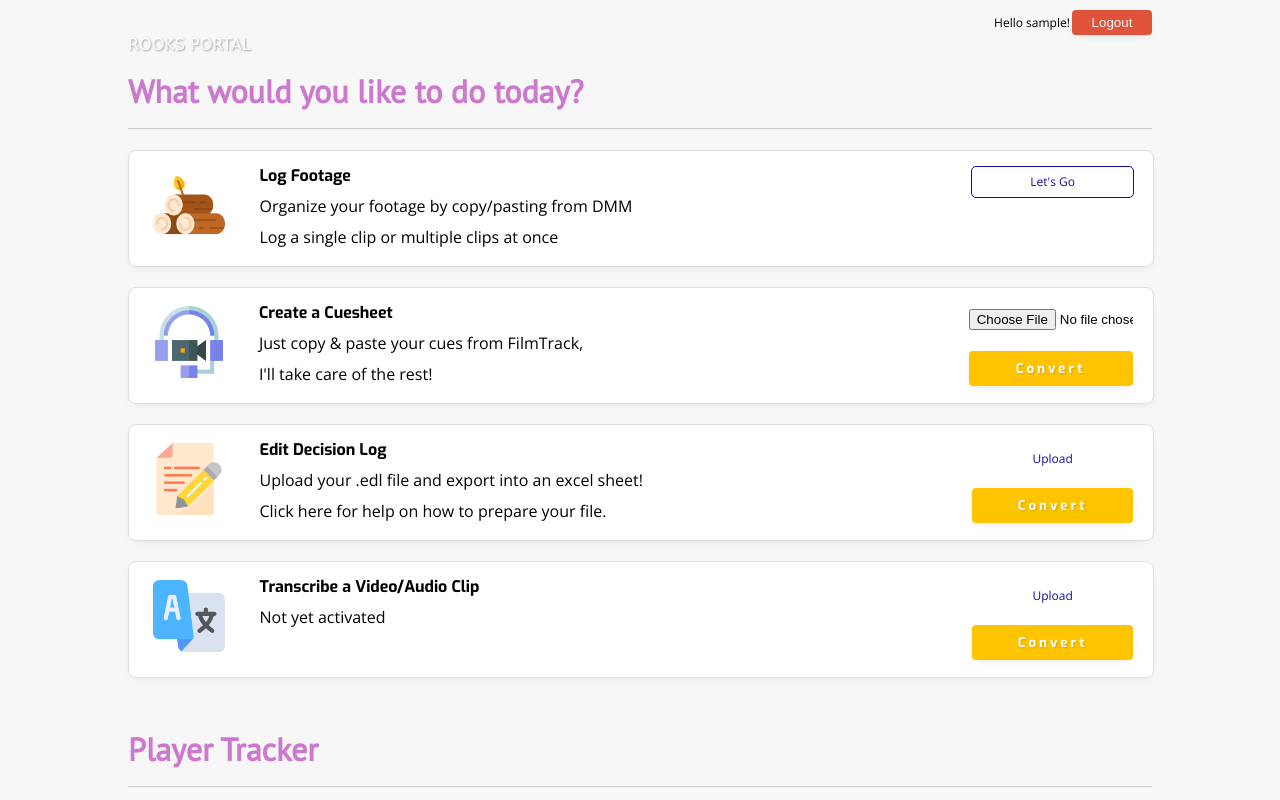
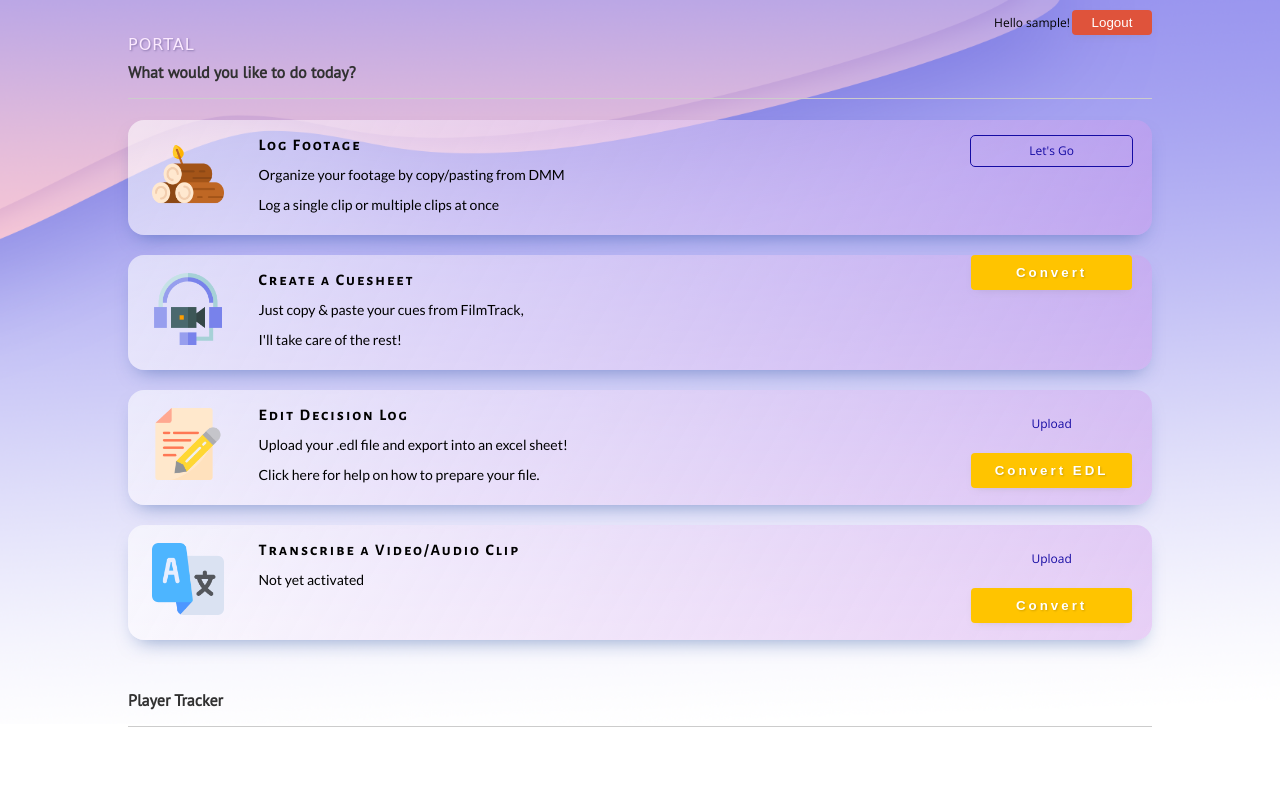
Before and after one commit to chaseahn/yizzly, a Flask app: page /index in a window 1280 px wide. Run offline with Flask 2, Linux system fonts and the light colour scheme; the visitor is signed in with stand-in values (Sample User, id 1); parts of the project's set-up code (start-up, migrations or seed data) failed here and were passed over; some web fonts are replaced.

Commit message:
update index design

```diff
--- a/run/src/controllers/private.py
+++ b/run/src/controllers/private.py
@@ -24,7 +24,12 @@ def index():
             username=user.username
             )
     elif request.method == 'POST':
-        pass
+        if request.form['post_button'] == 'Convert':
+            print('WORKING!')
+
+            pass
+        else:
+            pass
     else:
         pass
 
--- a/run/src/static/css/main.css
+++ b/run/src/static/css/main.css
@@ -1,13 +1,17 @@
 @import url('https://fonts.googleapis.com/css?family=Bowlby+One+SC&display=swap');
-@import url('https://fonts.googleapis.com/css?family=Exo:400,700,900&display=swap');
+@import url('https://fonts.googleapis.com/css?family=Alegreya+Sans+SC:700|Lato&display=swap');
 
 body {
     margin: 0;
     padding: 0;
-    background-color: rgb(247, 247, 247);
     min-height: 100vh;
     justify-content: center;
     align-items: center;
+    background-image: url('/static/img/rooksbg.png');
+    background-repeat: no-repeat;
+    background-position: center center;
+    background-size: cover;
+    background-attachment: fixed;
 }
 
 hr {
@@ -20,9 +24,9 @@ hr {
 }
 
 h1 {
-    color: rgb(204, 120, 207);
+    color: rgb(49, 49, 49);
     font-family: 'PT Sans', sans-serif;
-    font-size: 2em;
+    font-size: 1em;
     margin-block-start: 0.5em;
     margin-block-end: 0.2em;
 }
@@ -34,9 +38,9 @@ h2 {
 
 text {
     color: black;
-    font-family: 'Open Sans', sans-serif;
+    font-family: 'Lato', sans-serif;
     padding: 0px;
-    font-size: 16px;
+    font-size: 14px;
 }
 
 .subtext {
@@ -136,21 +140,23 @@ p {
 .logo-text {
     font-family: 'Bowlby One SC', cursive;
     font-size: 1em;
-    color: black
+    color: rgb(244, 93, 255)
 }
 
 .subheader {
-    font-family: 'Exo', sans-serif;
+    font-family: 'Alegreya Sans SC', sans-serif;
     font-weight: 700;
     font-size: 1em;
-    color: black
+    color: rgb(0, 0, 0);
+    letter-spacing: 2px;
 }
 
 .logo-text span{
     font-family: 'Bowlby One SC', cursive;
     font-size: 1em;
-    color: rgb(255, 255, 255);
-    text-shadow: 1px 1px 2px rgb(37, 37, 16, .4);
+    color: rgb(251, 233, 255);
+    letter-spacing: 1px;
+    text-shadow: 1px 1px 2px rgba(51, 40, 100, 0.4);
 }
 
 .row-container {
@@ -165,14 +171,14 @@ p {
     width: 100%;
     height: auto;
     border-style: solid;
-    border-width: .5px;
+    border-width: 0px;
     border-color: rgb(223, 223, 223);
-    border-radius: .5em;
+    border-radius: 1em;
     line-height: 30px;
     margin-top: 20px;
     min-height: 115px;
-    background-image: linear-gradient(90deg, rgb(255, 255, 255), rgb(255, 255, 255));
-    box-shadow: 0px 3px 10px -5px rgb(128, 128, 128, .3);
+    background-image: linear-gradient(120deg,  rgba(255, 255, 255, 0.582), rgb(207, 147, 235, .4));
+    box-shadow: 0px 10px 20px -10px rgba(20, 65, 150, .5);
 }
 
 .h-col .row-info {
--- a/run/src/templates/private/index.html
+++ b/run/src/templates/private/index.html
@@ -8,7 +8,7 @@
     <head>
         <meta charset="utf-8">
         <meta http-equiv="X-UA-Compatible" content="IE=edge">
-        <title>Homepage</title>
+        <title>{(title}}</title>
         <meta name="description" content="">
         <meta name="viewport" content="width=device-width, initial-scale=1">
         <link rel="shortcut icon" href="{{ url_for('static', filename='img/favicon.ico') }}">
@@ -17,7 +17,7 @@
     </head>
     <body>
         <!-- TODO ADD HOVERS -->
-
+        <form action="/index" method="post" enctype="multipart/form-data">
         <div class="row-container">
             <div class="title">
                 <div class="user-store">
@@ -28,7 +28,7 @@
                 </div>
                 <div class="header-container">
                     <div class="logo-text">
-                        <span>ROOKS PORTAL</span>
+                        <span>PORTAL</span>
                     </div>
                 </div>
                 <h1>
@@ -81,9 +81,9 @@
                     </div>
                     <div class="row-action">
                         <div class="button-container">
-                            <div class="upload-border">
+                            <!-- <div class="upload-border">
                                 <input type="file" name="file"/>
-                            </div>
+                            </div> -->
                             <input type="submit" value="Convert"/>
                         </div>
                     </div>
@@ -113,7 +113,7 @@
                                 </label>
                                 <input type="file" name="file" id="upload-file"/>
                             </div>
-                            <input type="submit" value="Convert"/>
+                            <input name="post_button" type="submit" value="Convert EDL"/>
                         </div>
                     </div>
                 </div>
@@ -158,6 +158,7 @@
         </div>
 
 
+        </form>
         <!-- <div class="container">
             <div class="cards">
                 <div class="image-box">
```
Also changed, not shown: run/src/static/img/rooksbg.png (added).
